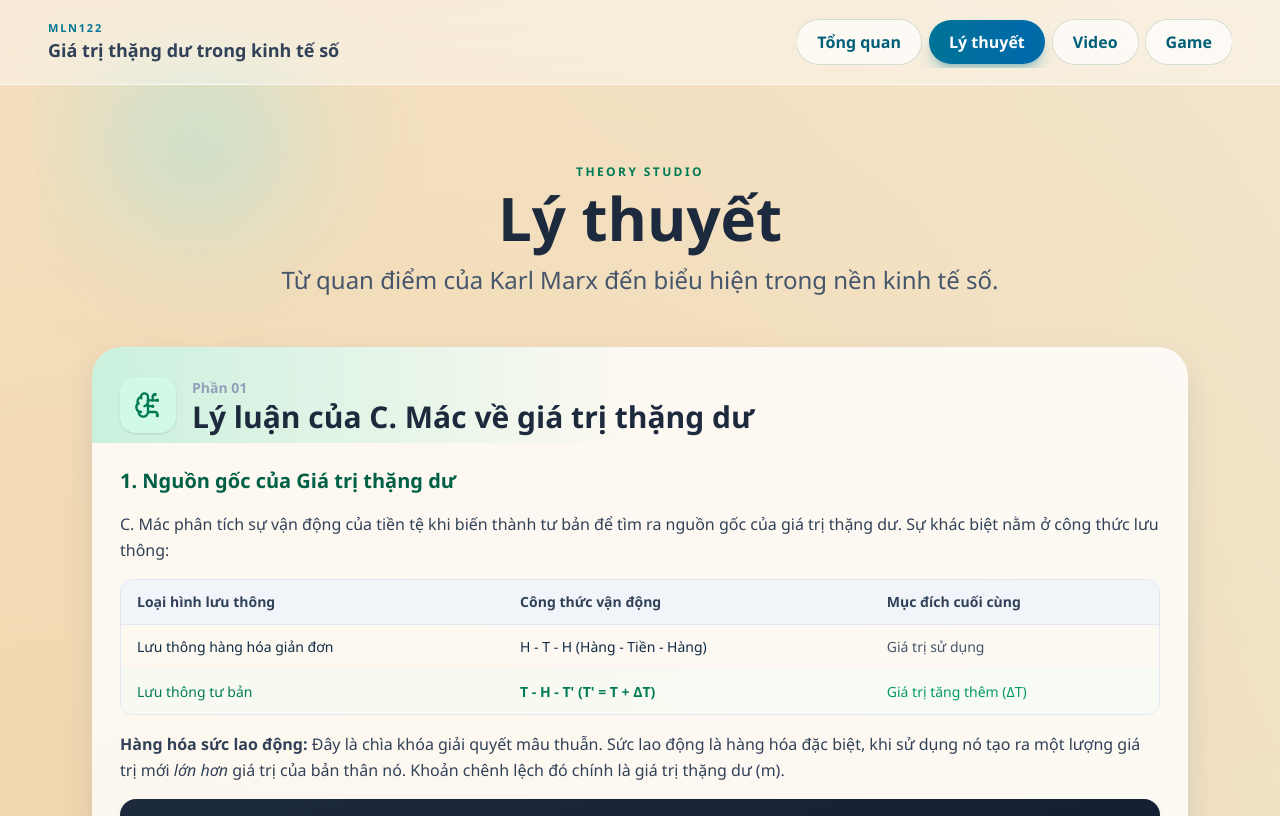
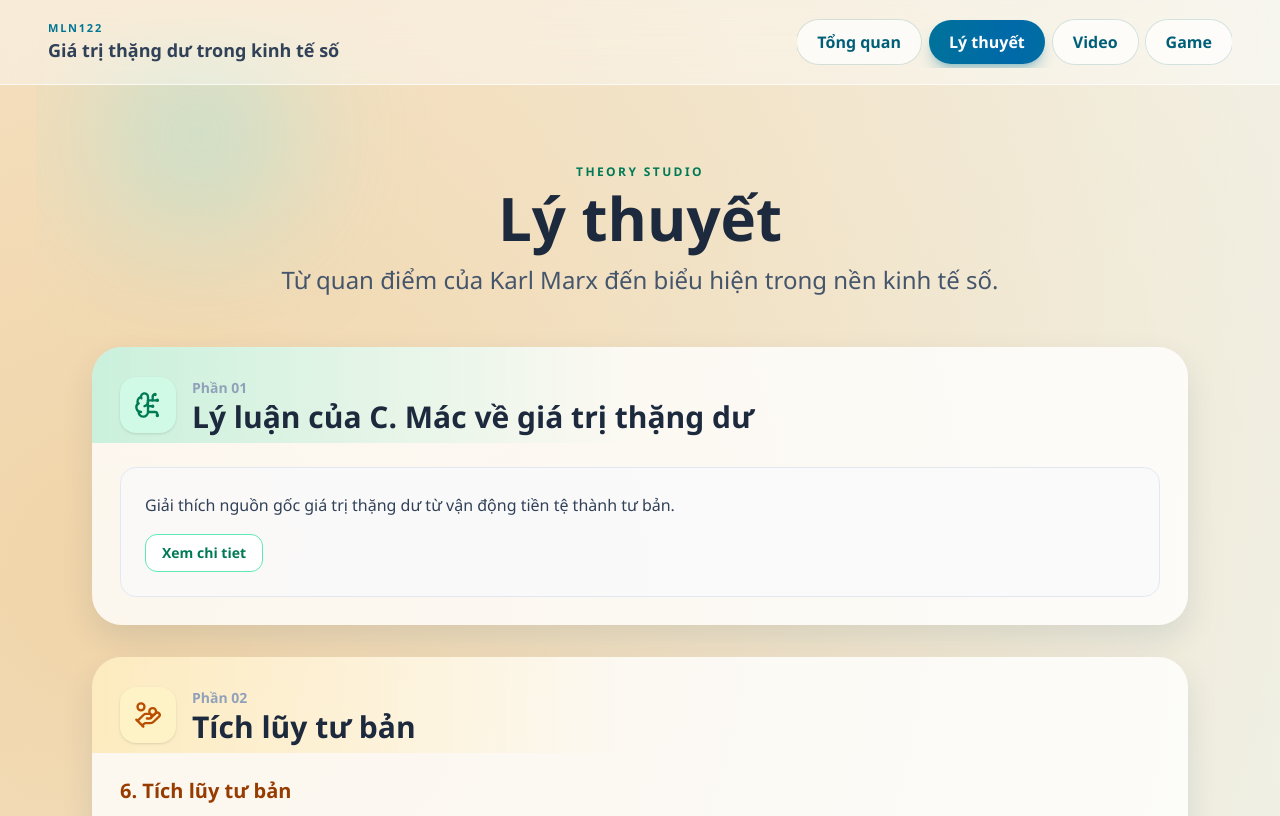
Before and after one commit to NTNgoc204/MLN122, a React (Vite) app: page /ly-thuyet in a window 1280 px wide. Shown: the top 816 px of the page. Built offline with nearby package versions, Linux system fonts and the light colour scheme.

Commit message:
fix ly thuyet

```diff
--- a/src/components/PopupModal.jsx
+++ b/src/components/PopupModal.jsx
@@ -1,4 +1,5 @@
 import { useEffect } from 'react'
+import { createPortal } from 'react-dom'
 
 function PopupModal({ isOpen, onClose, title, children }) {
   useEffect(() => {
@@ -26,9 +27,9 @@ function PopupModal({ isOpen, onClose, title, children }) {
     return null
   }
 
-  return (
+  return createPortal(
     <div
-      className="fixed inset-0 z-50 flex items-center justify-center bg-slate-950/55 px-3 py-8 backdrop-blur-sm"
+      className="fixed inset-0 z-[1000] flex items-center justify-center bg-slate-950/55 px-3 py-8 backdrop-blur-sm"
       onClick={onClose}
       role="presentation"
     >
@@ -53,7 +54,8 @@ function PopupModal({ isOpen, onClose, title, children }) {
 
         <div className="max-h-[75vh] overflow-y-auto px-5 py-5 sm:px-7 sm:py-6">{children}</div>
       </section>
-    </div>
+    </div>,
+    document.body
   )
 }
 
--- /dev/null
+++ b/src/components/theory/TheoryContentPopup.jsx
@@ -0,0 +1,38 @@
+import { useState } from "react";
+import PopupModal from "../PopupModal";
+
+function TheoryContentPopup({ title, preview, children }) {
+  const [isOpen, setIsOpen] = useState(false);
+  const maxPreviewLength = 110;
+  const normalizedPreview = preview?.trim() ?? "";
+  const shortPreview =
+    normalizedPreview.length > maxPreviewLength
+      ? `${normalizedPreview.slice(0, maxPreviewLength).trimEnd()}...`
+      : normalizedPreview;
+
+  const openPopup = () => setIsOpen(true);
+  const closePopup = () => setIsOpen(false);
+
+  return (
+    <>
+      <div className="mt-8 rounded-2xl border border-slate-200 bg-slate-50/70 p-5 sm:p-6">
+        <p className="text-sm leading-relaxed text-slate-700 sm:text-base">
+          {shortPreview}
+        </p>
+        <button
+          type="button"
+          onClick={openPopup}
+          className="mt-4 inline-flex items-center rounded-xl border border-emerald-300 bg-white px-4 py-2 text-sm font-semibold text-emerald-700 transition hover:bg-emerald-50"
+        >
+          Xem chi tiet
+        </button>
+      </div>
+
+      <PopupModal isOpen={isOpen} onClose={closePopup} title={title}>
+        {isOpen ? children : null}
+      </PopupModal>
+    </>
+  );
+}
+
+export default TheoryContentPopup;
--- a/src/components/theory/TheorySectionCard.jsx
+++ b/src/components/theory/TheorySectionCard.jsx
@@ -1,8 +1,10 @@
+import { createElement } from "react";
 import SectionOneContent from "./SectionOneContent";
 import SectionFourContent from "./SectionFourContent";
 import SectionThreeContent from "./SectionThreeContent";
 import SectionTwoContent from "./SectionTwoContent";
 import SectionPlaceholder from "./SectionPlaceholder";
+import TheoryContentPopup from "./TheoryContentPopup";
 
 function renderSectionContent(sectionId, sectionTitle) {
   if (sectionId === "01") return <SectionOneContent />;
@@ -14,28 +16,35 @@ function renderSectionContent(sectionId, sectionTitle) {
 
 function TheorySectionCard({ section, index, MotionArticle, motionVariant }) {
   const Icon = section.icon;
+  const content = renderSectionContent(section.id, section.title);
+  const popupTitle = `Phần ${section.id}: ${section.title}`;
+  const defaultPreview =
+    "Nội dung phần này khá dài. Bấm Xem chi tiết để mở popup.";
 
-  return (
-    <MotionArticle
-      key={section.id}
-      initial="hidden"
-      whileInView="visible"
-      viewport={{ once: true, amount: 0.05 }}
-      variants={motionVariant}
-      transition={{
+  return createElement(
+    MotionArticle,
+    {
+      key: section.id,
+      initial: "hidden",
+      whileInView: "visible",
+      viewport: { once: true, amount: 0.05 },
+      variants: motionVariant,
+      transition: {
         duration: 0.55,
         delay: index * 0.08,
         ease: [0.16, 1, 0.3, 1],
-      }}
-      className="group relative overflow-hidden rounded-[30px] bg-white/80 p-5 shadow-[0_14px_32px_rgba(13,55,89,0.11)] backdrop-blur-md sm:p-7"
-    >
+      },
+      className:
+        "group relative overflow-hidden rounded-[30px] bg-white/80 p-5 shadow-[0_14px_32px_rgba(13,55,89,0.11)] backdrop-blur-md sm:p-7",
+    },
+    <>
       <div
         className={`pointer-events-none absolute inset-x-0 top-0 h-24 bg-gradient-to-r ${section.glow}`}
         aria-hidden="true"
       />
 
       <div className="relative">
-        <div className="flex items-center gap-4 mb-4">
+        <div className="mb-4 flex items-center gap-4">
           <span
             className={`flex h-14 w-14 items-center justify-center rounded-2xl shadow-sm ${section.iconTone}`}
             aria-hidden="true"
@@ -52,9 +61,18 @@ function TheorySectionCard({ section, index, MotionArticle, motionVariant }) {
           </div>
         </div>
 
-        {renderSectionContent(section.id, section.title)}
+        {section.usePopup ? (
+          <TheoryContentPopup
+            title={popupTitle}
+            preview={section.preview ?? defaultPreview}
+          >
+            {content}
+          </TheoryContentPopup>
+        ) : (
+          content
+        )}
       </div>
-    </MotionArticle>
+    </>
   );
 }
 
--- a/src/pages/theoryData.js
+++ b/src/pages/theoryData.js
@@ -7,6 +7,9 @@ export const theorySections = [
     icon: BrainCircuit,
     iconTone: "bg-emerald-100 text-emerald-700",
     glow: "from-emerald-400/20 via-transparent to-transparent",
+    usePopup: true,
+    preview:
+      "Giải thích nguồn gốc giá trị thặng dư từ vận động tiền tệ thành tư bản.",
   },
   {
     id: "02",
@@ -22,6 +25,9 @@ export const theorySections = [
     icon: BarChart3,
     iconTone: "bg-blue-100 text-blue-700",
     glow: "from-blue-400/20 via-transparent to-transparent",
+    usePopup: true,
+    preview:
+      "Tóm tắt các hình thức biểu hiện của giá trị thặng dư trong kinh tế thị trường.",
   },
   {
     id: "04",
@@ -29,6 +35,9 @@ export const theorySections = [
     icon: Cpu,
     iconTone: "bg-indigo-100 text-indigo-700",
     glow: "from-indigo-400/20 via-transparent to-transparent",
+    usePopup: true,
+    preview:
+      "Mô phỏng cách giá trị thặng dư vận hành trong nền kinh tế số.",
   },
 ];
 
```
